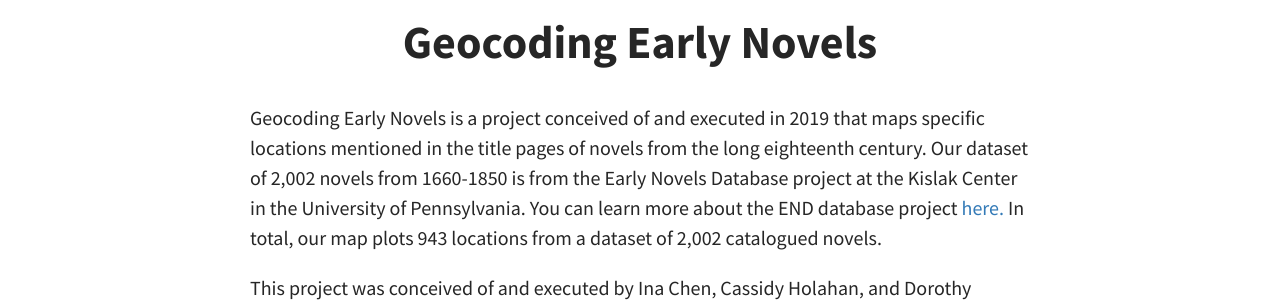
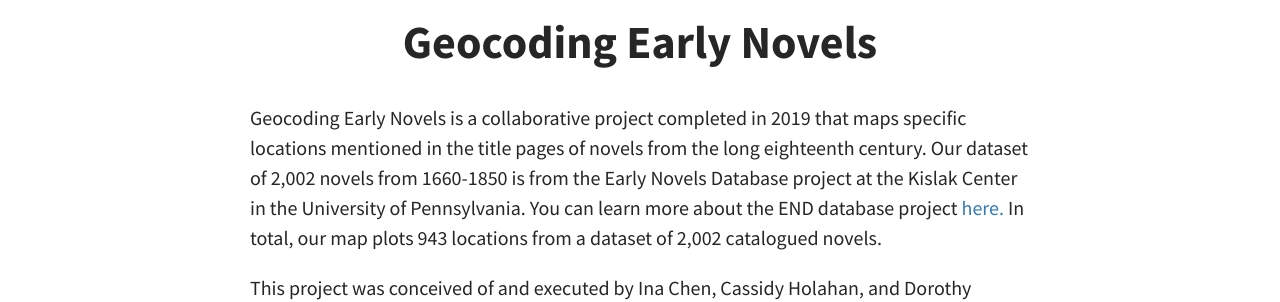
Before and after one commit to cholahan/end19, a Jekyll site: the page built from index.html, in a window 1280 px wide and 900 px high. Shown: the part 447-749 px from the top of the window. Built offline with Jekyll 4.4.1, drawn with Linux system fonts in a browser that asks for light colours; the list of posts is cut into pages by our own code.

Commit message:
Update index.html

```diff
--- a/index.html
+++ b/index.html
@@ -3,7 +3,7 @@
 ---
 <h1>Geocoding Early Novels</h1>
 
-<p>Geocoding Early Novels is a project conceived of and executed in 2019 that maps specific locations mentioned in the title pages of novels from the long eighteenth century. Our dataset of 2,002 novels from 1660-1850 is from the Early Novels Database project at the Kislak Center in the University of Pennsylvania. You can learn more about the END database project <a href="https://earlynovels.github.io/" target="blank">here.</a> In total, our map plots 943 locations from a dataset of 2,002 catalogued novels.</p>
+<p>Geocoding Early Novels is a collaborative project completed in 2019 that maps specific locations mentioned in the title pages of novels from the long eighteenth century. Our dataset of 2,002 novels from 1660-1850 is from the Early Novels Database project at the Kislak Center in the University of Pennsylvania. You can learn more about the END database project <a href="https://earlynovels.github.io/" target="blank">here.</a> In total, our map plots 943 locations from a dataset of 2,002 catalogued novels.</p>
 
 <p>This project was conceived of and executed by Ina Chen, Cassidy Holahan, and Dorothy Pierre-Louis. Learn more about us <a href="{{ site.url}}{{ site.baseurl}}/about/">here.</a></p>
 
```
